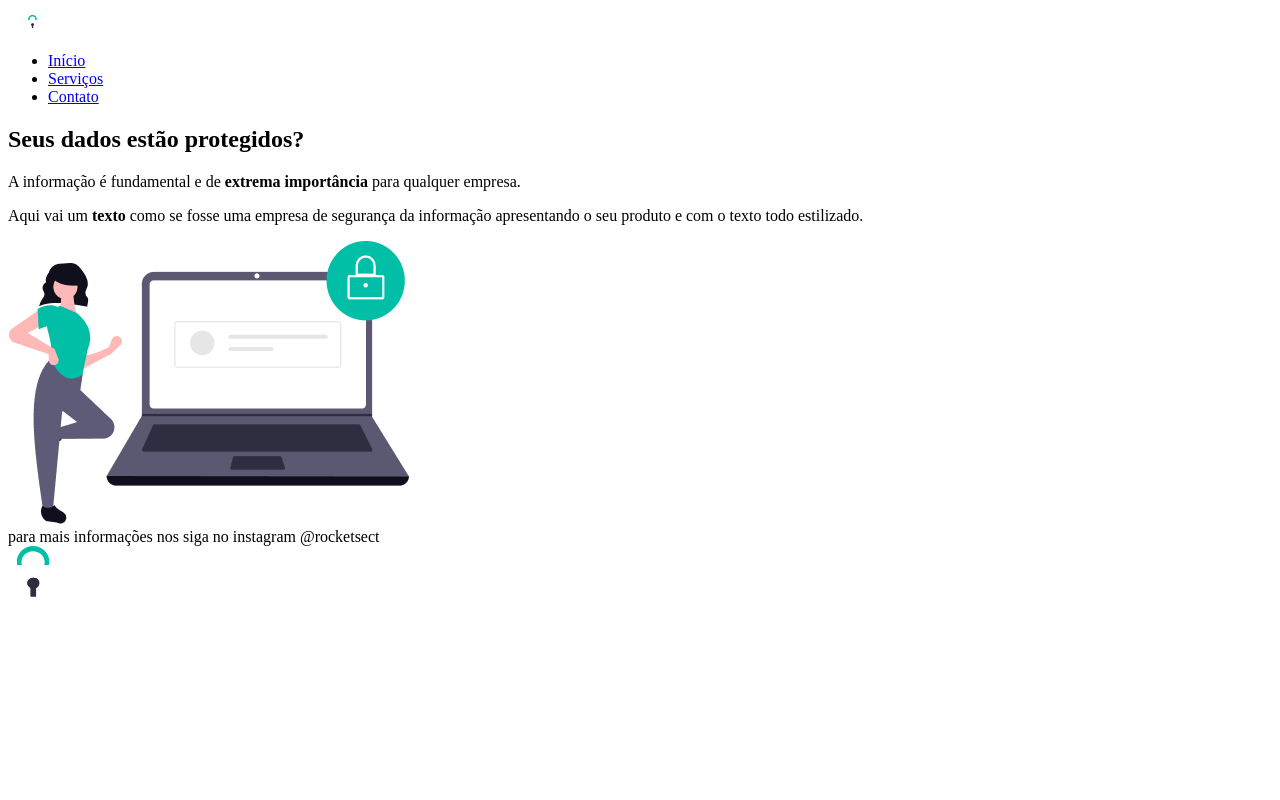
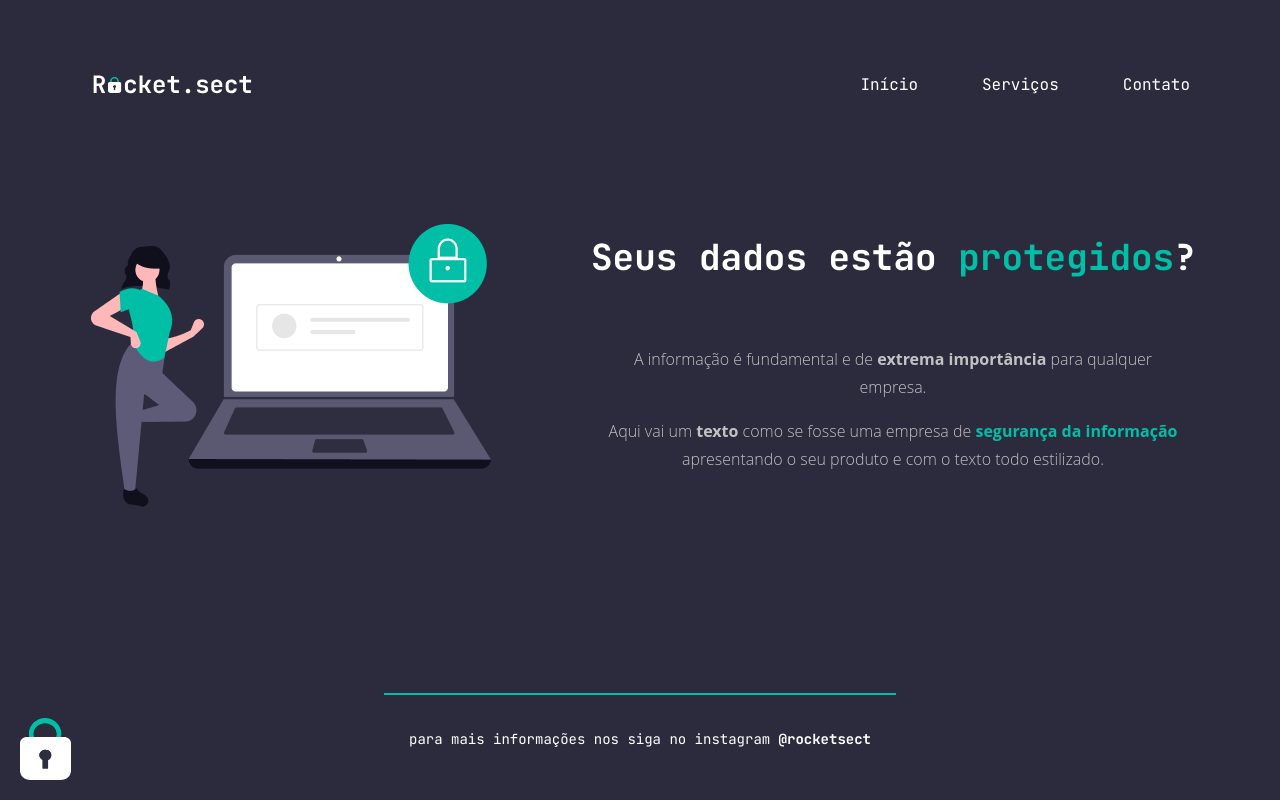
Before and after one commit to OtavioPinheiro/desafio-recriando-layout-02, a plain HTML site: page index.html in a window 1280 px wide. Drawn offline with Linux system fonts and the light colour scheme.

Commit message:
:sparkles: :fire: feat-Estilização da página

```diff
--- a/index.html
+++ b/index.html
@@ -8,10 +8,10 @@
     <link rel="stylesheet" href="style.css">
 </head>
 <body>
-    <div class="page">
+    <div class="page" aria-label="Página Rocket.sect">
         <header>
-            <nav>
-                <a href="#" id="logo">
+            <nav aria-label="Navegação principal">
+                <a href="#" id="logo" aria-label="Logo que refireciona para a página inicial" title="Rocket.sect">
                     <img src="./images/logo.svg" alt="Rocket.sect - Logo">
                 </a>
                 <ul>
@@ -23,20 +23,25 @@
         </header>
 
         <main>
+            <img src="./images/img1.png" alt="Avatar de uma mulher ao lado de um notebook com um símbolo de cadeado no canto superior direito.">
+
             <section class="text">
                 <h1>Seus dados estão <span>protegidos</span>?</h1>
-                <p>
-                    A informação é fundamental e de <strong>extrema importância</strong> para qualquer empresa.
-                </p>
-                <p>
-                    Aqui vai um <strong>texto</strong> como se fosse uma empresa de <span>segurança da informação</span> apresentando o seu produto e com o texto todo estilizado.
-                </p>
+                <article>
+                    <p>
+                        A informação é fundamental e de <strong>extrema importância</strong> para qualquer <br> empresa.
+                    </p>
+                    <p>
+                        Aqui vai um <strong>texto</strong> como se fosse uma empresa de <span>segurança da informação</span> apresentando o seu produto e com o texto todo estilizado.
+                    </p>
+                </article>
             </section>
+        </main>
 
-            <img src="./images/img1.png" alt="Avatar de uma mulher ao lado de um notebook com um símbolo de cadeado no canto superior direito.">
-        </main>
+        <hr aria-hidden="true">
+
         <footer>
-            para mais informações nos siga no instagram @rocketsect
+            para mais informações nos siga no instagram <a href="#" target="_blank">@rocketsect</a>
         </footer>
     </div>
     <img id="padlock" src="./images/padlock.svg" alt="Imagem de um cadeado no canto inferior esquerdo da página">
--- a/style.css
+++ b/style.css
@@ -1 +1,115 @@
 @import url('https://fonts.googleapis.com/css2?family=JetBrains+Mono:ital,wght@0,100..800;1,100..800&display=swap');
+
+body {
+    margin: 0;
+    font-family: 'Open Sans', sans-serif;
+
+    background-color: #2C2B3D;
+
+    min-height: 100vh;
+}
+
+.page {
+    width: 1100px;
+    margin: 0 auto;
+    padding-top: 70px;
+}
+
+header {
+    color: #FFFFFF;
+    margin-bottom: 100px;
+}
+
+nav {
+    display: flex;
+    justify-content: space-between;
+    align-items: center;
+}
+
+ul {
+    display: flex;
+    gap: 64px;
+    list-style: none;
+    margin: 0;
+    padding: 0;
+}
+
+a {
+    color: #FFFFFF;
+    text-decoration: none;
+}
+
+ul li a:hover {
+    font-weight: bold;
+}
+
+h1, ul, footer {
+    font-family: 'JetBrains Mono', sans-serif;
+}
+
+main {
+    display: flex;
+    align-items: center;
+    justify-content: space-between;
+}
+
+.text {
+    margin-left: 100px;
+}
+
+h1 {
+    font-size: 36px;
+    line-height: 56px;
+    color: #FFFFFF;
+    font-weight: bold;
+
+    width: 614px;
+}
+
+article {
+    margin: 60px 0;
+    width: 604px;
+}
+
+h1 span, section article p span {
+    color: #00BFA6;
+    font-weight: bold;
+}
+
+article p {
+    font-size: 16px;
+    line-height: 28px;
+    color: #C2C2C2;
+
+    text-align: center;
+    font-weight: 100;
+}
+
+hr {
+    border: none;
+    height: 2px;
+    width: 40vw;
+    background-color: #00BFA6;
+    margin: 160px auto 0 auto;
+}
+
+footer {
+    font-size: 14px;
+    line-height: 28px;
+    text-align: center;
+
+    margin-top: 30px;
+
+    color: #FFFFFF;
+}
+
+footer a {
+    font-weight: bold;
+}
+
+#padlock {
+    position: fixed;
+    bottom: 0;
+    left: 0;
+    margin: 0 0 20px 20px;
+}
```
